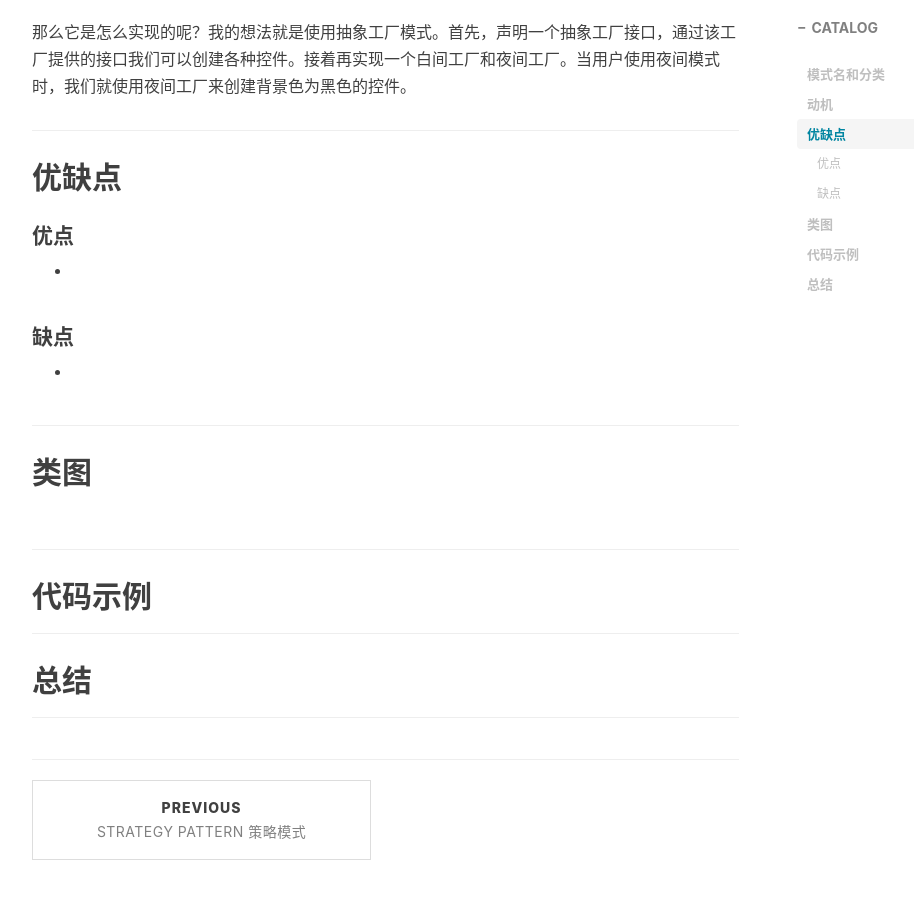
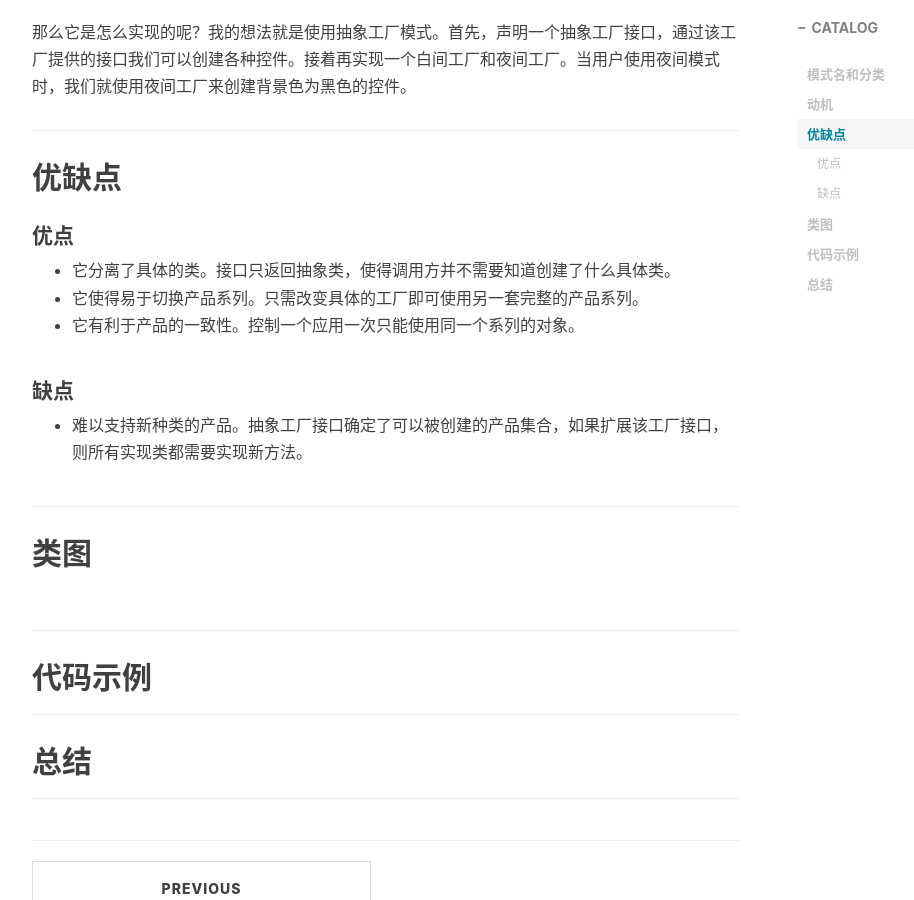
Before and after one commit to wudashan/wudashan.github.io, a Jekyll site: the page built from _posts/2017-04-16-Abstract-Factory-Pattern.markdown, in a window 1280 px wide and 900 px high, scrolled down 1063 px. Shown: the whole window, without its empty margins (233-1147 px from the left). Built offline with Jekyll 4.4.1, drawn with Linux system fonts in a browser that asks for light colours; nearby versions of some CDN libraries; comment, search, counter and statistics services are not loaded.

Commit message:
增加优缺点

```diff
--- a/_posts/2017-04-16-Abstract-Factory-Pattern.markdown
+++ b/_posts/2017-04-16-Abstract-Factory-Pattern.markdown
@@ -34,11 +34,13 @@ tags:
 ## 优缺点
 #### 优点
 
- -
+ - 它分离了具体的类。接口只返回抽象类，使得调用方并不需要知道创建了什么具体类。
+ - 它使得易于切换产品系列。只需改变具体的工厂即可使用另一套完整的产品系列。
+ - 它有利于产品的一致性。控制一个应用一次只能使用同一个系列的对象。
 
 #### 缺点
 
- -
+ - 难以支持新种类的产品。抽象工厂接口确定了可以被创建的产品集合，如果扩展该工厂接口，则所有实现类都需要实现新方法。
 
 ---
 
```
